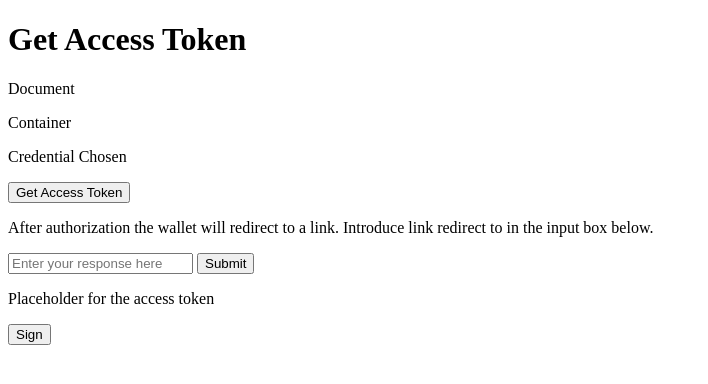
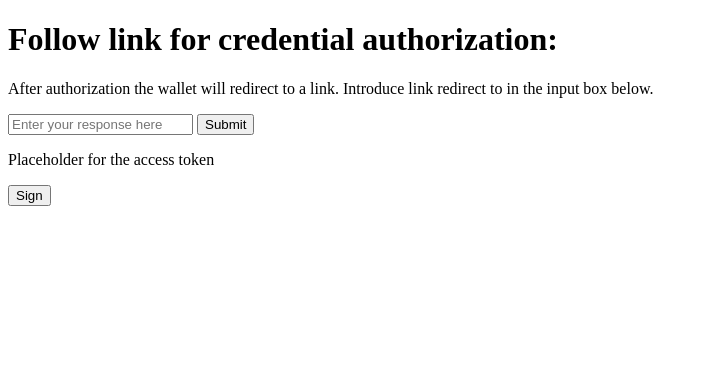
Before and after one commit to niscy-eudiw/eudi-app-web-walletdriven-tester-py, a Flask app: template app/templates/signature_pdf.html in a window 1280 px wide. Shown: the top 384 px of the page, without its empty margins (0-708 px from the left). Run offline with Flask 3, Linux system fonts and the light colour scheme; the template is opened without the code that fills it, so the values that code supplies are empty.

Commit message:
Fix the code verifier generation and small update to credential authorization page

```diff
--- a/app/SCA_routes.py
+++ b/app/SCA_routes.py
@@ -137,10 +137,13 @@
 def service_authorization():
     # generate nonce
     global code_verifier
-    code_verifier_bytes = secrets.token_bytes(32)
+    code_verifier = secrets.token_urlsafe(32)
+    print(code_verifier)
     code_challenge_method = "S256"
-    code_challenge = hashlib.sha256(code_verifier_bytes).hexdigest()
-    code_verifier = code_verifier_bytes.hex()
+    print(code_challenge_method)
+    code_challenge_bytes = hashlib.sha256(code_verifier.encode()).digest()
+    code_challenge = base64.urlsafe_b64encode(code_challenge_bytes).decode()
+    print(code_challenge)
 
     # format url-encoded request
     params = {
--- a/app/templates/signature_pdf.html
+++ b/app/templates/signature_pdf.html
@@ -6,14 +6,7 @@
     <title>Fetch Data Example</title>
 </head>
 <body>
-    <h1>Get Access Token</h1>
-
-    <p id="document">Document</p>
-    <p id="container">Container</p>
-    <p id="credentialChosen">Credential Chosen</p>
-
-
-    <button id="fetchButton">Get Access Token</button>
+    <h1>Follow link for credential authorization:</h1>
     <p id="result">Placeholder for the EUDI Wallet link</p>
 
     <!-- Container to hold the input box -->
```
